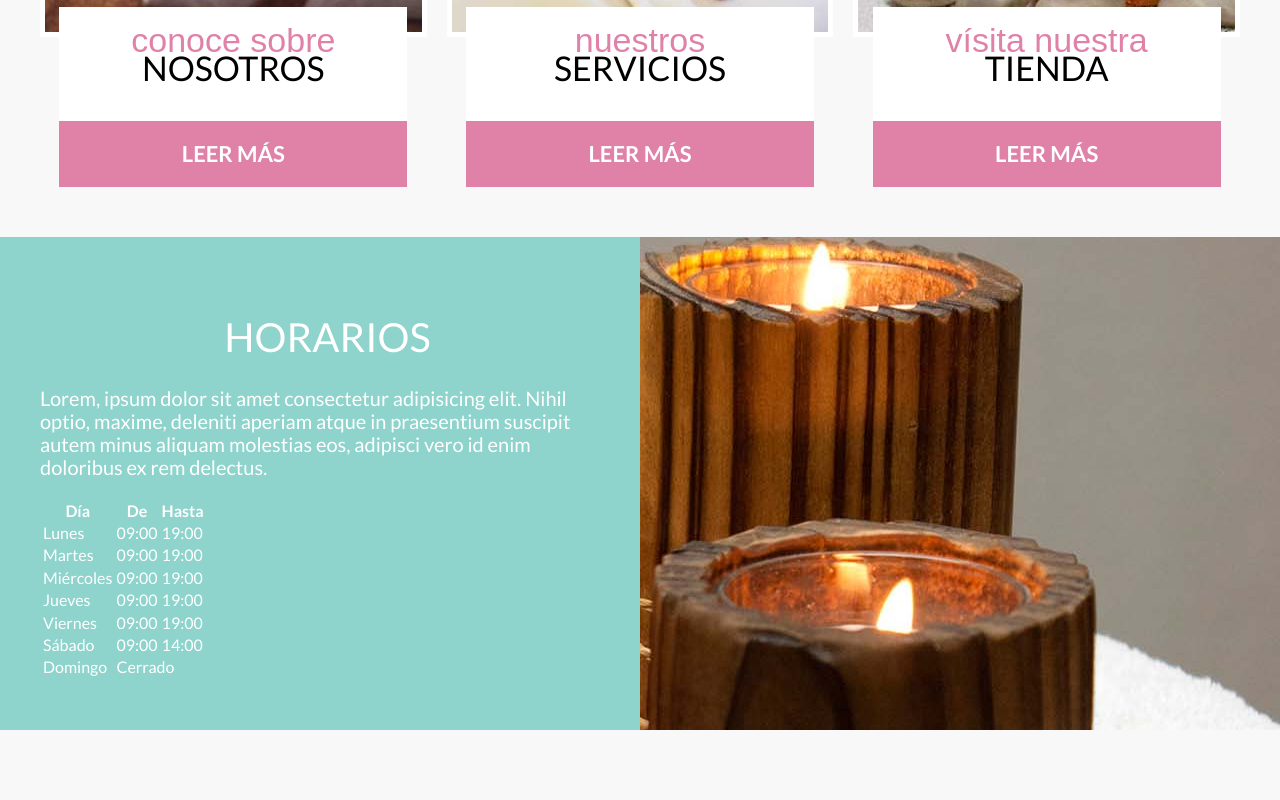
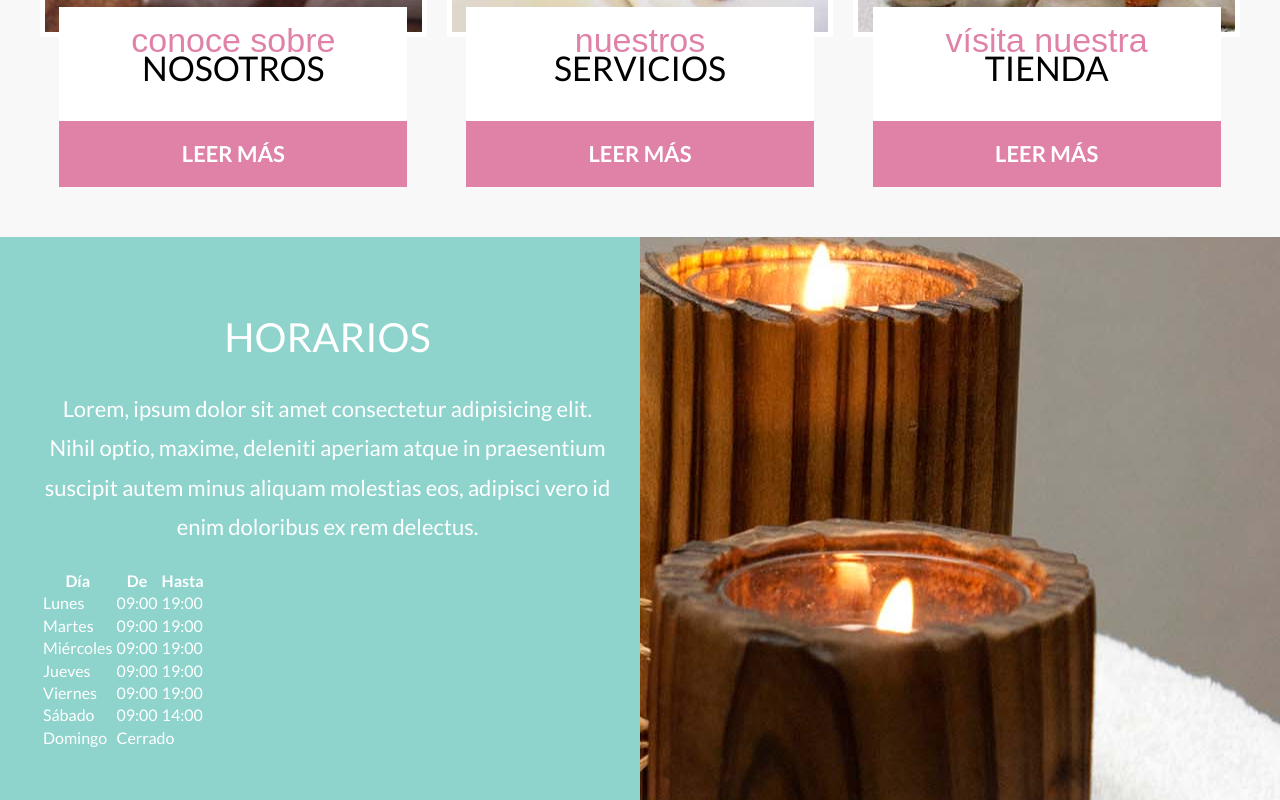
Before and after one commit to ManuUSS/carolina-spa, a website: page index.html in a window 1280 px wide. Shown: the part 1727-2527 px from the top of the page. Before the commit the page ends 2457 px from the top, so only its background shows below. Drawn offline with nearby package versions, Linux system fonts and the light colour scheme; files that its build step writes are made by us from their sources; files whose address does not match are found by name; a web font is replaced by a local one.

Commit message:
new: horario-texto scss

```diff
--- a/src/scss/ui/content/_horario.scss
+++ b/src/scss/ui/content/_horario.scss
@@ -29,4 +29,10 @@
         @include m.heading;
     }
 
+    &__texto {
+        font-size: 2.2rem;
+        line-height: 1.8;
+        text-align: center;
+    }
+
 }
```
